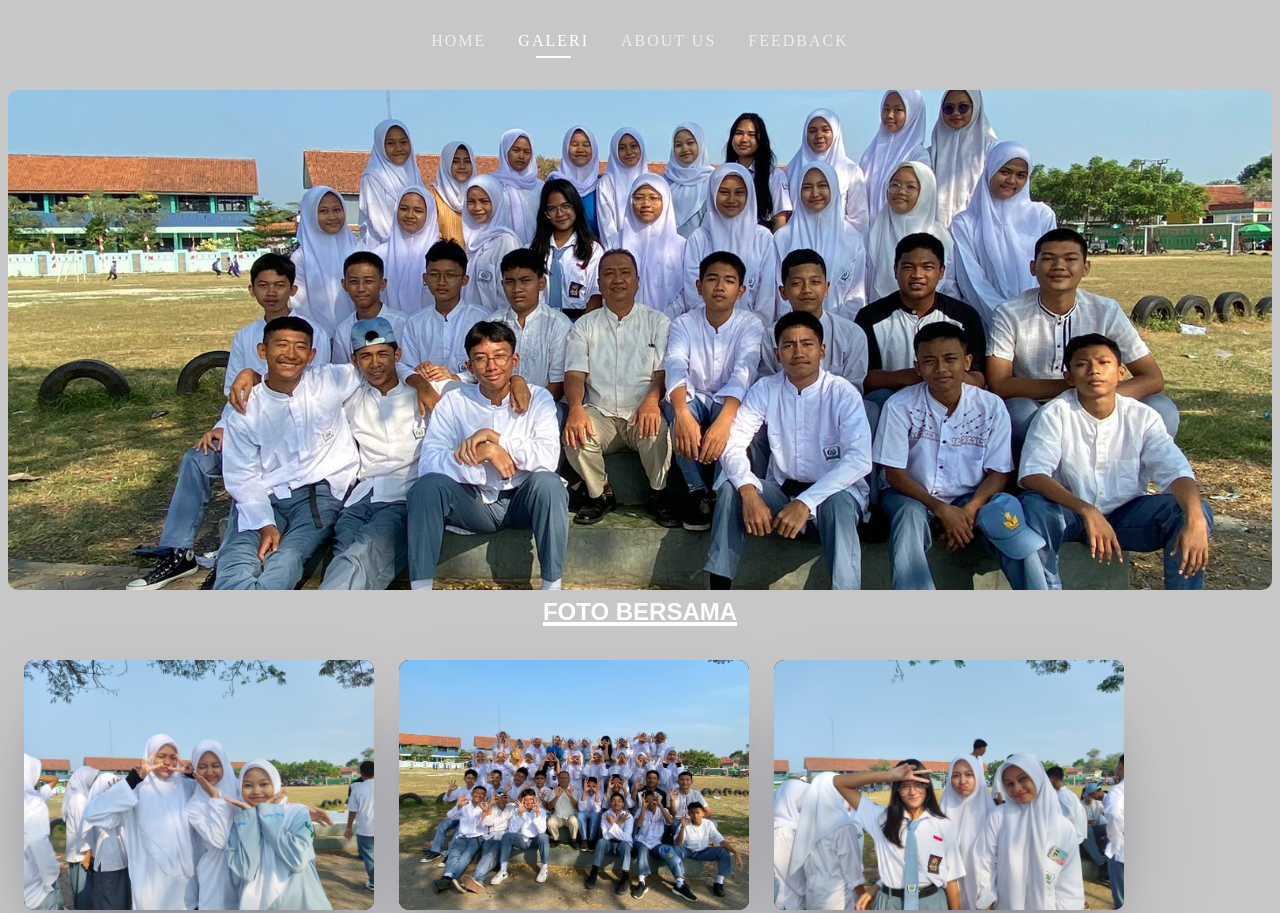
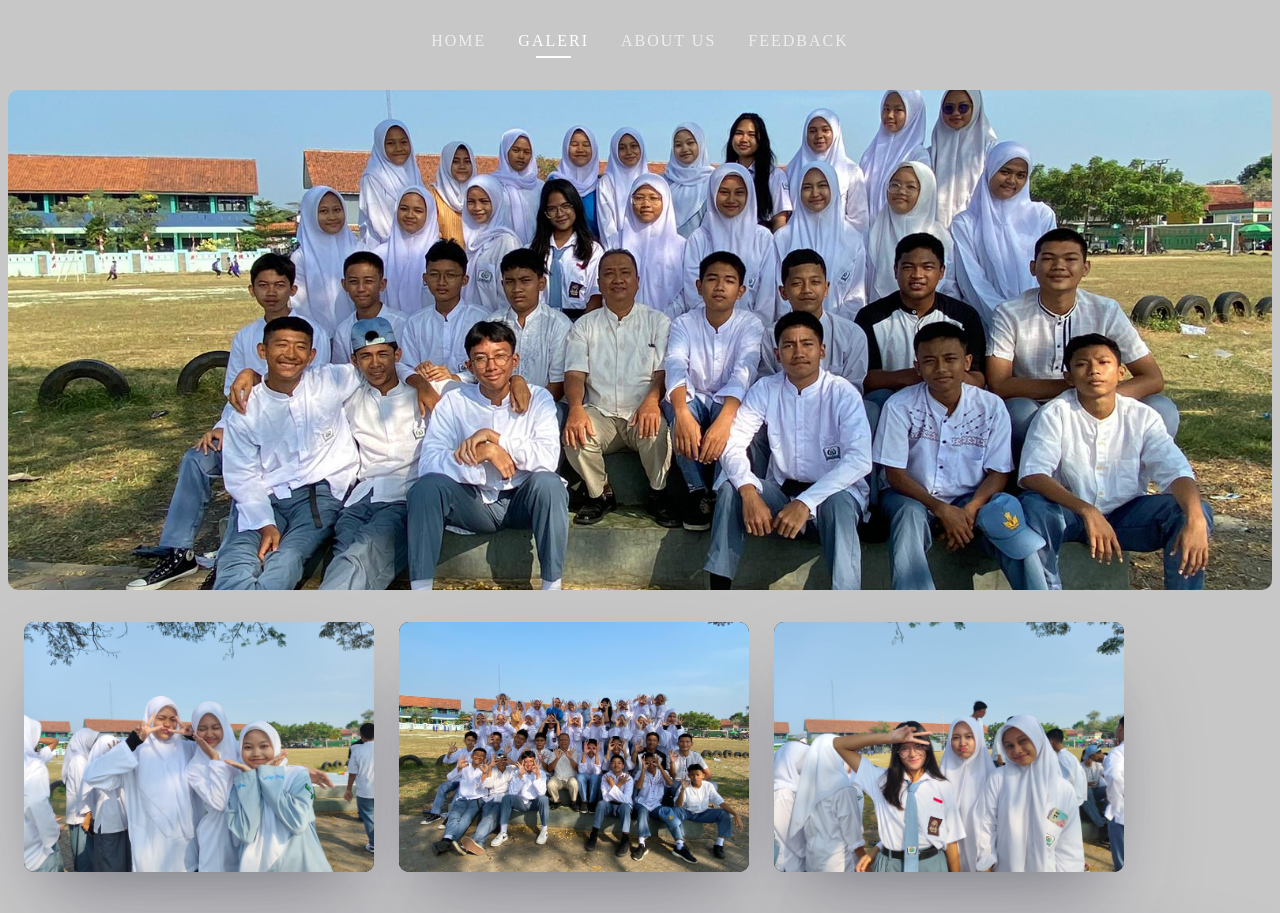
Before and after one commit to Kelascerdasx3/kelas-10.3, a plain HTML site: page galeri.html in a window 1280 px wide. Shown: the top 913 px of the page. Drawn offline with nearby package versions, Linux system fonts and the light colour scheme.

Commit message:
Update galeri.html

```diff
--- a/galeri.html
+++ b/galeri.html
@@ -24,10 +24,6 @@
         <img src="gambar/Cover.jpeg" alt="" class="animate__animated animate__zoomIn">
         </main>
     </div>
-    <div class="title-container animate__animated animate__fadeIn">
-        <h2 class="image-title">FOTO BERSAMA</h2>
-    </div>
-
     <main class="line-image1">
         <div class="image-container animate__animated animate__fadeInLeft">
             <img src="gambar/foto 1.jpeg" alt="Image 1" class="image-content">
```
